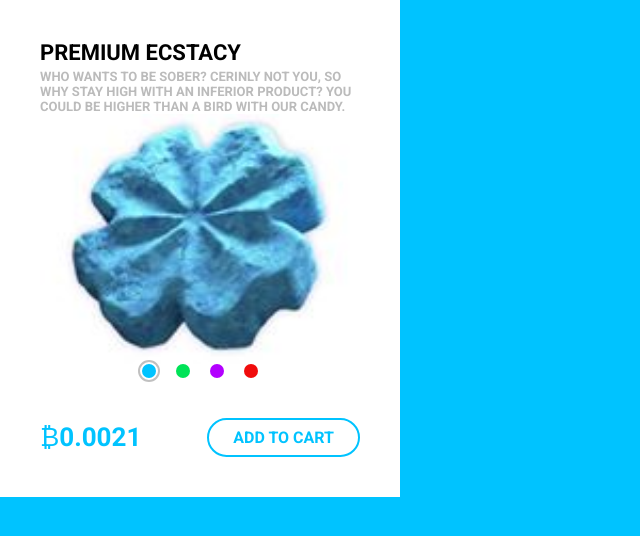
After one commit to TheOneWhoWill/Mydrugs, a PHP site: page /product_page.html in a window 1280 px wide. The commit adds this page. Shown: the top 536 px of the page, without its empty margins (0-640 px from the left). Run offline with PHP 8.4, Linux system fonts and the light colour scheme.

Commit message:
Added a product page, also some images

```diff
--- a/main.css
+++ b/main.css
@@ -2,6 +2,7 @@
   width: 100%;
   height: 90px;
 }
+
 body {
   background-color: #0f1110;
 }
--- /dev/null
+++ b/product.css
@@ -0,0 +1,106 @@
+* {
+  margin: 0;
+  padding: 0;
+  font-family: 'Roboto', sans-serif;
+  box-sizing: border-box;
+}
+
+body {
+  background: #00c3ff;
+  transition: 0.6 linear;
+}
+
+.product-card {
+  width: 400px;
+  background: white;
+  padding: 40px;
+  left: 50%;
+  top: 50%;
+  text-transform: uppercase;
+}
+
+.product-card h1 {
+  font-size:22px;
+  margin-bottom: 4px;
+}
+
+.product-card p{
+  font-size: 13px;
+  color: #bbb;
+}
+
+.product-pic{
+  background-image: url('src/products/blue_pill.png');
+  width: 100%;
+  height: 250px;
+  background-size: cover;
+  background-position: center;
+  transition: .6s linear;
+}
+
+.product-colors {
+  margin-bottom: 40px;
+  display: flex;
+  justify-content: center;
+}
+
+.product-colors span{
+  width: 14px;
+  height: 14px;
+  margin: 0 10px;
+  border-radius: 50%;
+  cursor: pointer;
+  position: relative;
+}
+
+.blue {
+  background: #00c3ff;
+}
+
+.green {
+  background: #00e357;
+}
+
+.purple {
+  background: #b300ff;
+}
+
+.red {
+  background: #f00c0c;
+}
+
+.product-colors .active:after {
+  content: "";
+  width: 22px;
+  height: 22px;
+  border: 2px solid #8888;
+  position: absolute;
+  border-radius: 50%;
+  box-sizing: border-box;
+  left: -4px;
+  top: -4px;
+}
+
+.product-info {
+  display: flex;
+  align-items: center;
+}
+
+.product-price {
+  color: #00c3ff;
+  font-size: 26px;
+}
+
+.product-button {
+  margin-left: auto;
+  color: #00c3ff;
+  text-decoration: none;
+  border: 2px solid;
+  padding: 8px 24px;
+  border-radius: 20px;
+  transition: .4s linear;
+}
+
+.product-button:hover {
+  transform: scale(1.06);
+}
--- /dev/null
+++ b/product_page.html
@@ -0,0 +1,54 @@
+<!DOCTYPE html>
+<html>
+<head>
+  <!-- Link to the font i want to use -->
+  <link
+  href="https://fonts.googleapis.com/css2?family=Roboto:wght@700&display=swap"
+  rel="stylesheet">
+  <link rel="stylesheet" type="text/css" href="product.css">
+</head>
+<title>MyDrugs | SHOP</title>
+<body>
+  <!-- Actual Content -->
+  <!-- Product Cards -->
+  <div class="product-card">
+    <h1>Premium Ecstacy</h1>
+    <p>Who wants to be sober?
+      Cerinly not you, so why stay high with an inferior product?
+      You could be higher than a bird with our candy.
+    </p>
+    <div class="product-pic">
+    </div>
+    <!-- Changes product colors -->
+    <div class="product-colors">
+      <span class="blue active"
+      data-color="#00c3ff"
+      data-pic="url(src\products\blue_pill.png)"></span>
+      <span class="green"
+      data-color="#00e357"
+      data-pic="url(src\products\green_pill.png)"></span>
+      <span class="purple"
+      data-color="#b300ff"
+      data-pic="url(src\products\purple_pill.png)"></span>
+      <span class="red"
+      data-color="#f00c0c"
+      data-pic="url(src\products\red_pill.png)"></span>
+    </div>
+    <div class="product-info">
+      <div class="product-price">₿0.0021</div>
+      <a href="#" class="product-button">Add to Cart</a>
+    </div>
+    <script>
+      $(".product-colors span").click(function(){
+        $(".product-colors span").removeClass("active");
+        $(this).addClass("active");
+        $("body").css("background",$(this).attr("data-color"));
+        $(".product-price").css("color",$(this).attr("data-color"));
+        $(".product-button").css("color",$(this).attr("data-color"));
+        $(".product-pic").css("background-image",$(this).attr("data-pic"));
+      });
+    </script>
+  </div>
+
+</body>
+</html>
```
Also changed, not shown: src/products/blue_pill.png (added), src/products/green_pill.png (added), src/products/purple_pill.png (added), src/products/red_pill.png (added).
